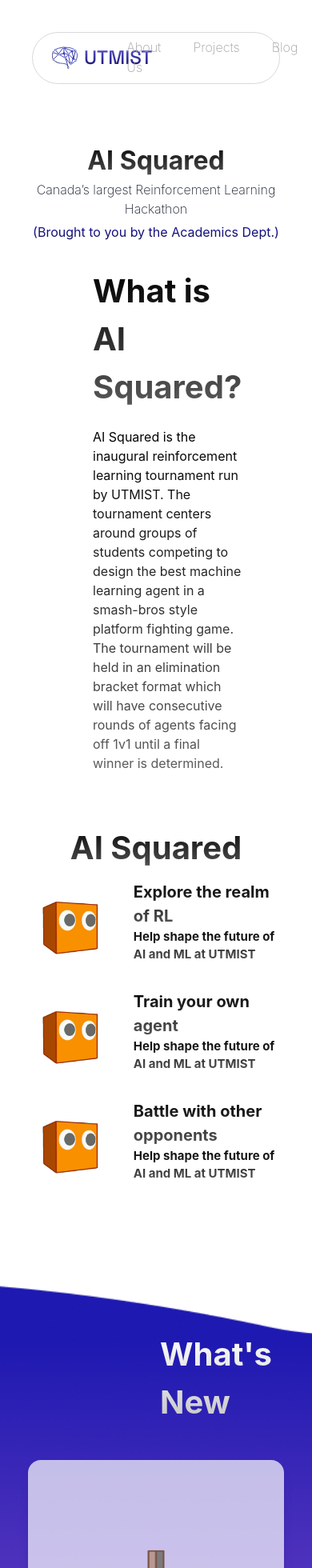
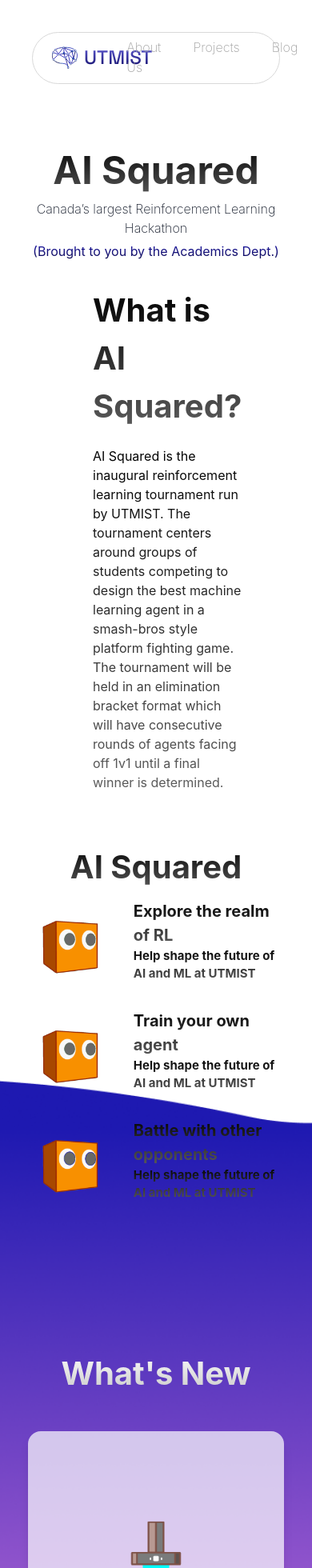
Before and after one commit to UTMIST/UTMIST, a Next.js app in the folder client/: page /ai2 in a window 390 px wide. Shown: the top 1960 px of the page at 80% size. Built offline with nearby package versions, Linux system fonts and the light colour scheme.

Commit message:
Fixed timeline section for mobile responsiveness

```diff
--- a/client/src/app/ai2/page.tsx
+++ b/client/src/app/ai2/page.tsx
@@ -122,23 +122,23 @@ export default function AI2Page() {
       <AI2Card title="Better Customization" description="Personalize your agent like never before!" image={faces.src} />
     </div>
     </section>
-    <section className="py-20">
-      <h2 className="timeline-section-title">Timeline</h2>
-      <div className="flex flex-col gap-12 items-end justify-end px-8 py-16 mr-50">
-        <div className="w-[100%] rounded-xl bg-gradient-to-r from-blue-200 via-purple-400 to-blue-800 p-8">
-          <div className="text-3xl font-bold text-white text-right mb-2">Day 1: Kickoff</div>
-          <div className="text-lg text-white text-right">Start building your RL agent!</div>
-        </div>
-        <div className="w-[70%] rounded-xl bg-gradient-to-r from-blue-200 via-purple-400 to-blue-800 p-8">
-          <div className="text-3xl font-bold text-white text-right mb-2">Day 2-4: Code Submissions Open</div>
-          <div className="text-lg text-white text-right">Start building your RL agent!</div>
-        </div>
-        <div className="w-[50%] rounded-xl bg-gradient-to-r from-blue-200 via-purple-400 to-blue-800 p-8">
-          <div className="text-3xl font-bold text-white text-right mb-2">Day 3: Final Showdown</div>
-          <div className="text-lg text-white text-right">Agents go 1v1 in an elimination bracket until the ultimate champion is crowned!</div>
-        </div>
+    <section className="py-10 md:py-20">
+    <h2 className="timeline-section-title text-xl md:text-2xl text-center md:text-right mb-6">Timeline</h2>
+    <div className="flex flex-col gap-6 md:gap-12 items-center md:items-end justify-end px-4 md:px-8">
+      <div className="w-full md:w-[100%] rounded-xl bg-gradient-to-r from-blue-200 via-purple-400 to-blue-800 p-4 md:p-8">
+        <div className="text-lg md:text-3xl font-bold text-white text-right mb-2">Day 1: Kickoff</div>
+        <div className="text-base md:text-lg text-white text-right">Start building your RL agent!</div>
       </div>
-    </section>
+      <div className="w-full md:w-[70%] rounded-xl bg-gradient-to-r from-blue-200 via-purple-400 to-blue-800 p-4 md:p-8">
+        <div className="text-lg md:text-3xl font-bold text-white text-right mb-2">Day 2-4: Code Submissions Open</div>
+        <div className="text-base md:text-lg text-white text-right">Start building your RL agent!</div>
+      </div>
+      <div className="w-full md:w-[50%] rounded-xl bg-gradient-to-r from-blue-200 via-purple-400 to-blue-800 p-4 md:p-8">
+        <div className="text-lg md:text-3xl font-bold text-white text-right mb-2">Day 3: Final Showdown</div>
+        <div className="text-base md:text-lg text-white text-right">Agents go 1v1 in an elimination bracket until the ultimate champion is crowned!</div>
+      </div>
+    </div>
+  </section>
     <section>
       <h2 className="highlight-battles-title">Highlight Battles</h2>
       <div className="flex flex-col items-center justify-center px-8 mb-20">
--- a/client/src/styles/ai2.css
+++ b/client/src/styles/ai2.css
@@ -301,10 +301,6 @@
     padding: 2rem 1rem;
     }
 
-    .hero-title {
-    font-size: 2rem;         /* Smaller heading on mobile */
-    }
-
     .hero-subtitle,
     .hero-subtitle-gradient {
     padding: 0 1rem;         /* Less horizontal padding */
@@ -324,6 +320,27 @@
     /* margin-left: 250px; */
 }
 
+.whats-new-title {
+    font-size: 2.5rem;
+    font-weight: 700;
+    background: -webkit-linear-gradient(#FFFFFF, #C4C4C4);
+    -webkit-background-clip: text;
+    -webkit-text-fill-color: transparent;
+    font-family: var(--system-font);
+    text-align: center;
+    margin-left: 0;
+}
+
+.timeline-section-title {
+    font-size: 2.5rem;
+    font-weight: 700;
+    background: var(--gradient-bl1);
+    background-clip: text;
+    -webkit-text-fill-color: transparent;
+    font-family: var(--system-font);
+    text-align: center;
+    margin-right: 0;
+}
 
 
 }
```
